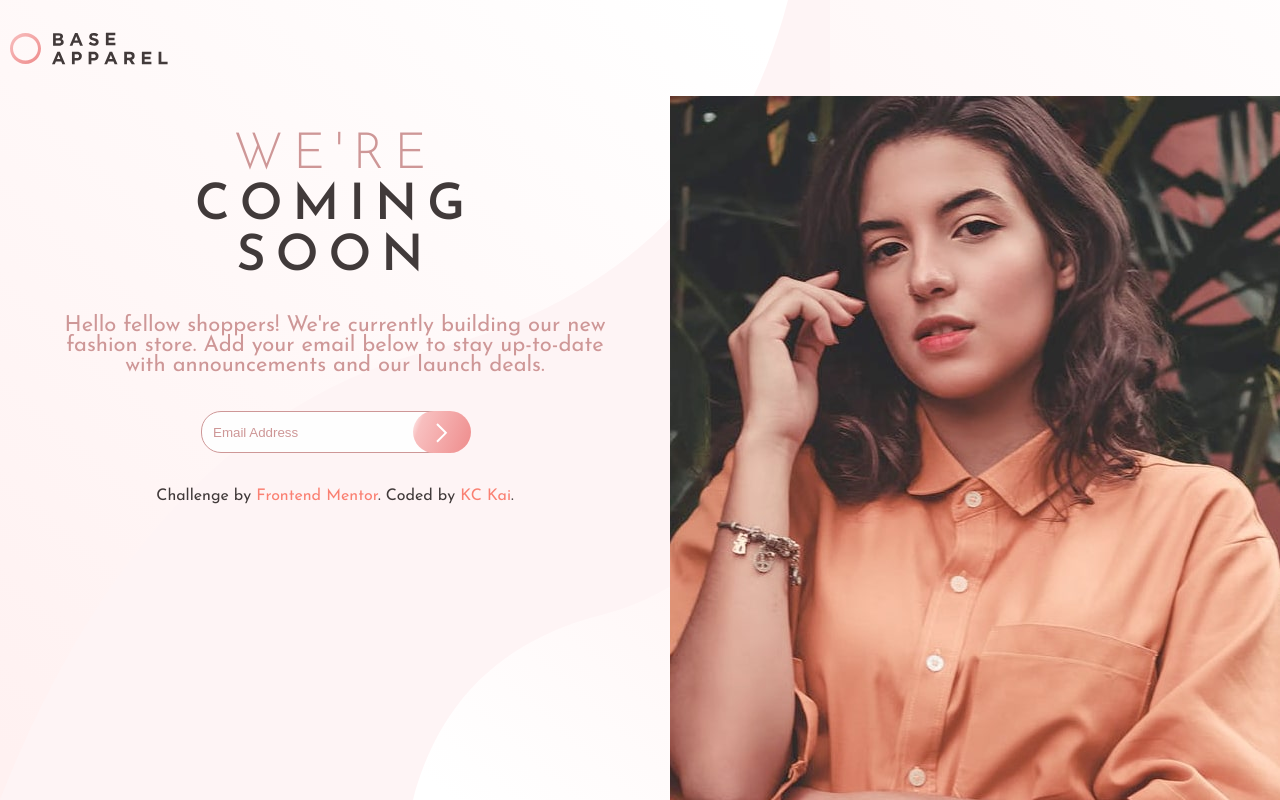
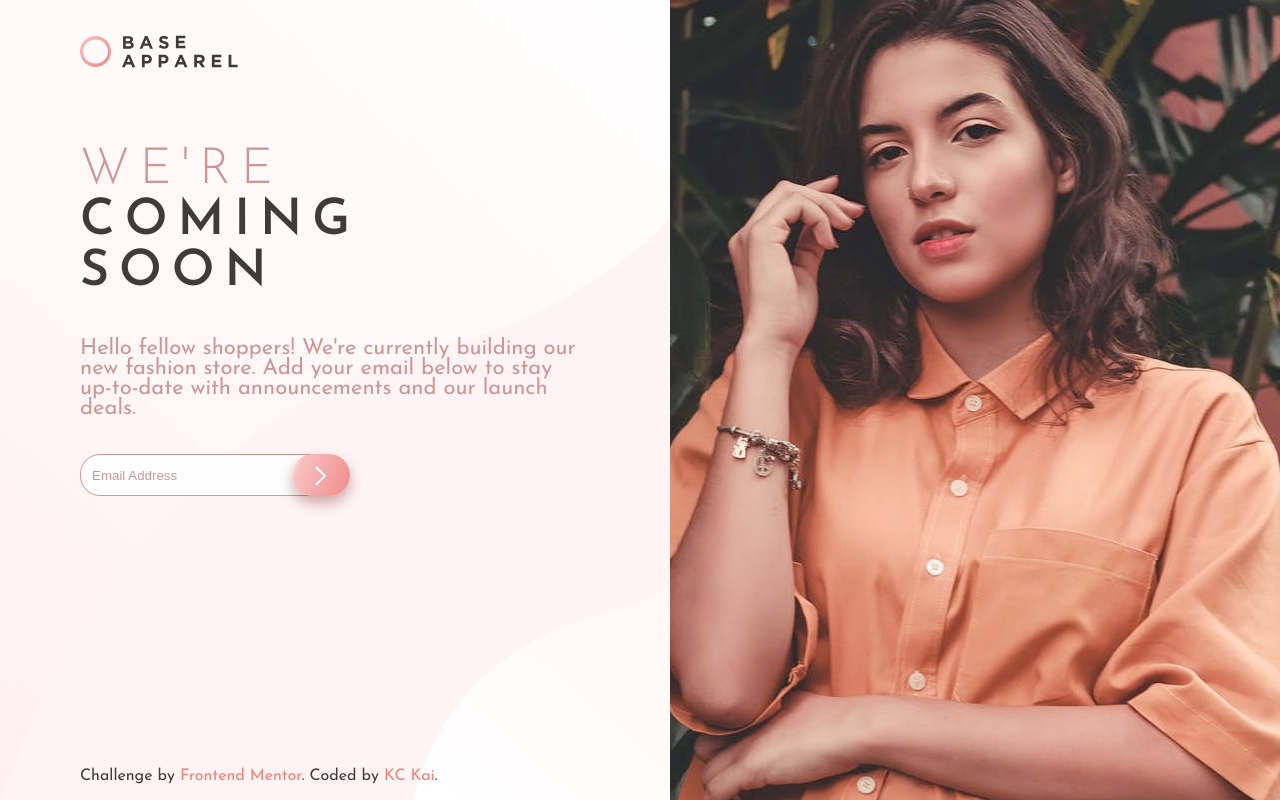
Before and after one commit to psybiko/base-apparel-coming-soon, a website: page index.html in a window 1280 px wide. Drawn offline with Linux system fonts and the light colour scheme.

Commit message:
Finish responsive design

```diff
--- a/index.css
+++ b/index.css
@@ -23,15 +23,15 @@ header {
   padding: 20px 10px;
 }
 
-main {
-  height: calc(100vh - 87px);
-}
-
 .mobile-hero-image {
   width: 100vw;
 }
 
 .desktop-hero-image {
+  display: none;
+}
+
+.information img {
   display: none;
 }
 
@@ -96,6 +96,9 @@ button {
     rgba(248, 191, 191, 1) 17%,
     rgba(238, 140, 140, 1) 100%
   );
+  -webkit-box-shadow: 0px 7px 14px 0px rgba(107, 0, 0, 0.32);
+  -moz-box-shadow: 0px 7px 14px 0px rgba(107, 0, 0, 0.32);
+  box-shadow: 0px 7px 14px 0px rgba(107, 0, 0, 0.32);
 }
 
 footer {
--- a/index.html
+++ b/index.html
@@ -27,6 +27,9 @@
       <img class="desktop-hero-image" src="images/hero-desktop.jpg" alt="girl posing in front of plant">
     </div>
     <div class="information">
+      <img src="./images/logo.svg" alt="base apparel logo">
+      <section>
+
         <div class="landing-text">
           <h1><span id="light-text">We're</span> coming <span>soon</span></h1>
           <p>
@@ -45,6 +48,7 @@
             Coded by <a href="https://github.com/psybiko" target="_blank">KC Kai</a>.
           </p>
         </footer>
+      </section>
     </div>
   </main>
 </body>
--- a/responsive.css
+++ b/responsive.css
@@ -1,3 +1,4 @@
+/* PHONES */
 @media only screen and (min-width: 768px) {
   body {
     background-image: url("./images/bg-pattern-desktop.svg");
@@ -17,9 +18,14 @@
   }
 }
 
+/* TABLETS AND UP */
 @media only screen and (min-width: 1024px) {
   body {
     background-image: url("./images/bg-pattern-desktop.svg");
+  }
+
+  header {
+    display: none;
   }
 
   .mobile-hero-image {
@@ -28,6 +34,7 @@
 
   .desktop-hero-image {
     display: block;
+    height: 100vh;
   }
 
   main {
@@ -35,16 +42,45 @@
     flex-direction: row-reverse;
   }
 
+  .information {
+    margin: 0 80px;
+  }
+
+  .information img {
+    display: block;
+    margin: 35px 0;
+  }
+
+  section {
+    display: flex;
+    flex-direction: column;
+    justify-content: space-between;
+  }
+
   .landing-text h1 {
     font-size: 50px;
+    align-items: flex-start;
   }
 
   .landing-text p {
     margin: 0 45px;
     font-size: 22px;
+    text-align: start;
+    margin: 0;
+    padding: 0;
+  }
+
+  form {
+    justify-content: flex-start;
   }
 
   input {
     background-color: #fefefe;
   }
+
+  footer {
+    text-align: start;
+    position: fixed;
+    bottom: 0;
+  }
 }
```
Lines whose indentation alone changed are shown as unchanged.
